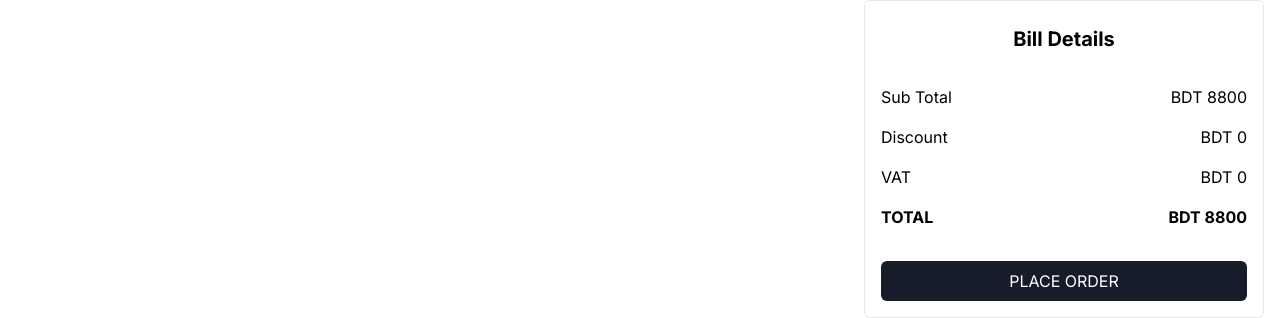
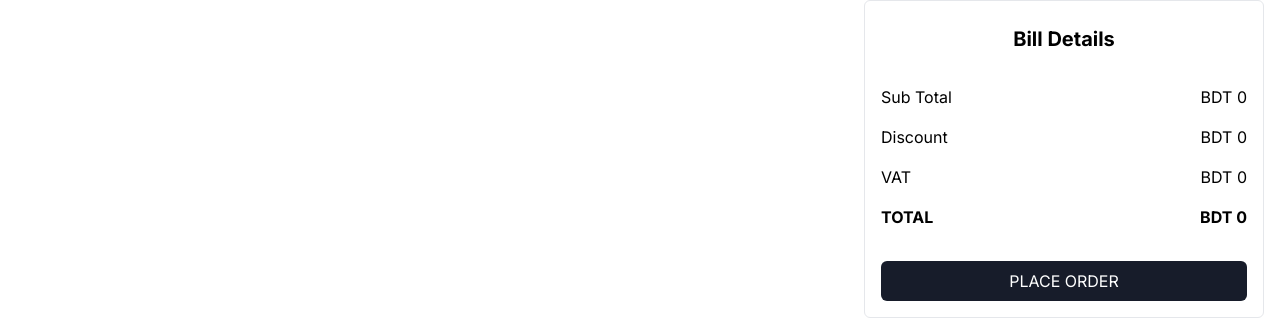
Before and after one commit to moniruzzaman01/redux-product_cart_application, a React (Vite) app: page / in a window 1280 px wide. Shown: the part 201-519 px from the top of the page. Built offline with nearby package versions, Linux system fonts and the light colour scheme.

Commit message:
showing total on bill details section and remove product from cart working properly

```diff
--- a/src/components/BillDetails.jsx
+++ b/src/components/BillDetails.jsx
@@ -1,4 +1,9 @@
+import { useSelector } from "react-redux";
+
 export default function BillDetails() {
+  const cart = useSelector((state) => state.cart);
+  const grandTotal = cart.reduce((prev, curr) => prev + curr.totalPrice, 0);
+
   return (
     <div>
       <div className="billDetailsCard">
@@ -9,7 +14,7 @@ export default function BillDetails() {
           <div className="flex items-center justify-between">
             <p>Sub Total</p>
             <p>
-              BDT <span className="lws-subtotal">8800</span>
+              BDT <span className="lws-subtotal">{grandTotal}</span>
             </p>
           </div>
           <div className="flex items-center justify-between">
@@ -27,7 +32,7 @@ export default function BillDetails() {
           <div className="flex items-center justify-between pb-4">
             <p className="font-bold">TOTAL</p>
             <p className="font-bold">
-              BDT <span className="lws-total">8800</span>
+              BDT <span className="lws-total">{grandTotal}</span>
             </p>
           </div>
           <button className="placeOrderbtn">place order</button>
--- a/src/components/CartProduct.jsx
+++ b/src/components/CartProduct.jsx
@@ -1,10 +1,11 @@
 import PropTypes from "prop-types";
 import { useDispatch } from "react-redux";
-import { addToCart } from "../redux/cart/actions";
+import { addToCart, deleteFromCart } from "../redux/cart/actions";
 
 export default function CartProduct({ productData }) {
   const dispatch = useDispatch();
   const {
+    productId,
     productName,
     productImage,
     productCategory,
@@ -43,7 +44,10 @@ export default function CartProduct({ productData }) {
         </p>
       </div>
       <div className="flex items-center justify-center col-span-2 mt-4 md:justify-end md:mt-0">
-        <button className="lws-removeFromCart">
+        <button
+          onClick={() => dispatch(deleteFromCart(productId))}
+          className="lws-removeFromCart"
+        >
           <i className="text-lg text-red-400 fa-solid fa-trash"></i>
         </button>
       </div>
--- a/src/redux/cart/reducer.js
+++ b/src/redux/cart/reducer.js
@@ -42,8 +42,12 @@ const reducer = (state = intitialState, action) => {
     }
     case DECREASEQTY:
       return;
-    case DELETEFROMCART:
-      return;
+    case DELETEFROMCART: {
+      const newState = state.filter(
+        (product) => product.productId != action.payload.productId
+      );
+      return newState;
+    }
     default:
       return state;
   }
```
